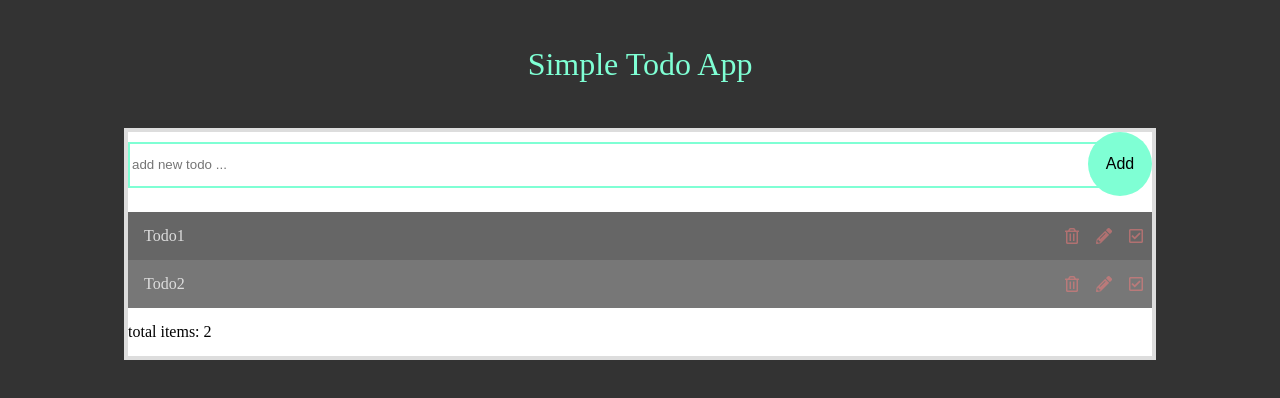
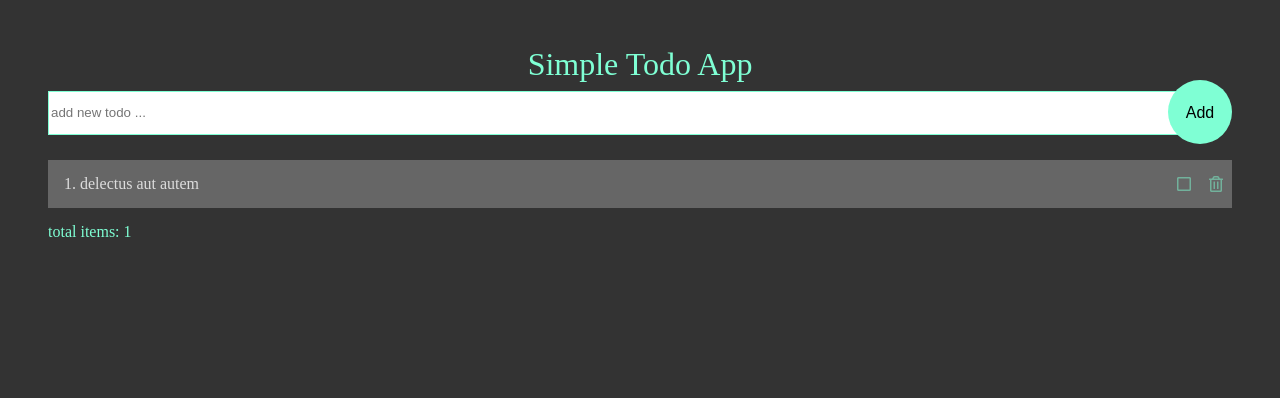
Before and after one commit to WWWCourses/todoApp_vanillaJS, a plain HTML site: page src/index.html in a window 1280 px wide. Drawn offline with nearby package versions, Linux system fonts and the light colour scheme.

Commit message:
with hardcoded todo data

```diff
--- a/src/index.html
+++ b/src/index.html
@@ -17,22 +17,19 @@
 				<input type="text" autofocus placeholder="add new todo ...">
 				<button class="todo-add-btn" type="button">Add</button>
 			</div>
-            <ul class="todo-items">
-                <li data-id="1">
-                    <span>Todo1</span>
-                    <div class="action-icon complete"><i class="far fa-check-square"></i></div>
-                    <div class="action-icon edit"><i class="fas fa-pencil-alt"></i></div>
-                    <div class="action-icon remove"><i class="far fa-trash-alt"></i></div>
-                </li>
-                <li data-id="2">
-                    <span>Todo2</span>
-                    <div class="action-icon complete"><i class="far fa-check-square"></i></div>
-                    <div class="action-icon edit"><i class="fas fa-pencil-alt"></i></div>
-                    <div class="action-icon remove"><i class="far fa-trash-alt"></i></div>
-                </li>
+
+			<ul class="todo-list-items">
+				<!-- This will be generated by JS for each todo item -->
+				<!-- <li data-id=${todo.id}>
+					<span>${todo.title}</span>
+					<div class="removeTodo"><i class="far fa-trash-alt"></i></div>
+				</li> -->
 			</ul>
-            <div class="todos-total">total items: <span class="output">2</span></div>
+			<div class="todos-total">total items: <span class="output"></span></div>
 		</main>
+		<footer></footer>
 	</div>
+
+	<script src="todoApp.js"></script>
 </body>
 </html>
--- a/src/main.css
+++ b/src/main.css
@@ -1,13 +1,15 @@
-body{
+.page{
+	height: 100vh;
 	background: #333;
-    padding-top: 3em;
+	padding: 3em;
+	box-sizing:border-box;
 }
 header{
 	font-size: 2em;
-    color: #7fffd4;
+	color: aquamarine;
 	text-align: center;
 }
-.todo-app{
+.todoApp{
 	width: 80%;
 	margin: 3em auto;
 	border: .3em solid #DDD;
@@ -22,85 +24,96 @@ header{
 .todo-add>input{
 	width: 98%;
 	height: 3em;
-    border: 1px solid #7fffd4;
-    outline: none;
+	border: 1px solid aquamarine;
+	outline: aquamarine;
 }
 .todo-add>input:focus{
-    border-width: 2px;
+	border: 1px solid aquamarine;
 }
 .todo-add>.todo-add-btn{
+	display: inline-block;
 	position: absolute;
 	top: 0; right: 0;
 	width: 4em;
 	height: 4em;
+	line-height: 4em;
+	vertical-align: middle;
+	text-align: center;
 	font-size: 1em;
-    background: #7fffd4;
+	margin-left: -3em;
 	border-radius: 100%;
+	background: aquamarine;
 	border: none;
 	outline: none;
 	cursor: pointer;
+	box-sizing: border-box;
 }
 .todo-add>.todo-add-btn:focus, .todo-add>.todo-add-btn:hover{
 	box-shadow: 2px 2px 5px 4px #7FDDC4;
 }
-
-.todo-items{
+.todo-list-items{
 	margin-top: 1em;
+	/* border: 2px solid red; */
 }
-.todo-items li{
+.todo-list-items li{
 	width: 100%;
+	height: 3em;
 	line-height: 3em;
+	vertical-align: middle;
 	padding-left: 1em;
+	/* padding-right: 1em; */
 	box-sizing: border-box;
+	clear: both;
 	background: #666;
 	color: #DDD;
 }
-.todo-items li:nth-child(2n){
+.todo-list-items li:hover{
+	font-weight: bold;
+	color: #FFF;
+}
+.todo-list-items li:nth-child(2n){
 	background: #777;
 }
-.todo-items li:hover{
-    font-weight: bold;
-    color: #FFF;
-    background: #888;
-    /* cursor: pointer; */
+
+.todo-list-items li .title{
+	cursor: pointer;
 }
-.action-icon{
+
+.todo-remove,.editTodo, .todo-togle-complete{
 	float: right;
 	width: 2em;
 	height: 100%;
 	text-align: center;
 	box-sizing: border-box;
-    color: #FF7E7E;
-    /* border:1px solid red; */
+	/* color: #FF7E7E; */
+	color: aquamarine;
 }
-.action-icon:hover{
+.todo-remove:hover, .editTodo:hover, .todo-togle-complete:hover{
 	cursor: pointer;
 }
 
-
 /* stretch icon to containing div */
-.action-icon i{
+.todo-remove i, .editTodo i,.todo-togle-complete i{
 	display: block;
 	width: 100%;
 	height: 100%;
 	opacity: .7;
-    /* border:3px solid green; */
 }
-.action-icon i::before{
+.todo-remove i::before, .editTodo i::before,.todo-togle-complete i::before{
 	vertical-align: middle;
 	line-height: 3em;
 	opacity: .7;
 }
 
-.action-icon:hover i::before{
+.todo-remove:hover i::before, .editTodo:hover i::before, .todo-togle-complete:hover i::before{
 	opacity: 1;
-    font-weight: bold;
 }
 
 .todos-total{
 	line-height: 3em;
+    color: aquamarine;
 }
-
 .completed{
-    text-decoration: line-through;
+	text-decoration: double line-through #666;
+	opacity:0.6;
 }
--- /dev/null
+++ b/src/todoApp.js
@@ -0,0 +1,132 @@
+// ~~~~~~~~~~~~~~~~~~~~~~~~~~~~~~~~~~~~~~~~~~~~~
+// define variables and functions
+// ~~~~~~~~~~~~~~~~~~~~~~~~~~~~~~~~~~~~~~~~~~~~~
+const displayTodoItemsCount = function displayTodoItemsCount(todos) {
+	let count = todos.length || 0;
+	nodes.totalItemsCount.innerHTML = count;
+}
+
+const renderTodos = function renderTodos(todos) {
+	// clean current todos:
+	nodes.todoItems.innerHTML = '';
+
+	// add todo item at the end
+	todos.forEach( todo => {
+		nodes.todoItems.innerHTML += `
+		<li data-id=${todo.id} class="${todo.completed?'completed':''}">
+			<span class="todoID">${todo.id}.</span>
+			<span>${todo.title}</span>
+			<div class="todo-remove"><i class="far fa-trash-alt"></i></div>
+			<div class="todo-togle-complete"><i class="far ${todo.completed ? 'fa-check-square':'fa-square'}"></i></div>
+		</li>
+		`;
+	})
+
+	// clear input text
+	nodes.addTodoInput.value = '';
+
+	// focus on input for new todo:
+	nodes.addTodoInput.focus();
+
+	displayTodoItemsCount(todos);
+}
+
+
+const addTodo = function addTodo() {
+	// get the input text
+	const todoText = nodes.addTodoInput.value;
+
+	// TODO: do not addTodo on empty input
+
+	// create the new todo object
+	const newTodo = {
+		"id": todos[todos.length-1]?.id +1 || 1, // in real app will be done by the server
+		"title": todoText,
+		"completed": false,
+	};
+
+	// change local state
+	todos = [...todos, newTodo];
+
+	// update UI on state change:
+	renderTodos(todos);
+}
+const removeTodo = function removeTodo(todoID) {
+	// change local state:
+	todos = todos.filter(todo=> todo.id !== todoID)
+
+	// update UI on state change:
+	renderTodos(todos);
+}
+
+const toggleComplete = function toggleComplete(todoID) {
+	// console.log(`todoID: ${todoID}`);
+	//get todo object to be patched
+	let todo = todos.filter(todo=>todo.id===todoID)[0];
+
+	// change local state:
+	todo.completed = !todo.completed;
+
+	// update UI on state change:
+	renderTodos(todos);
+}
+
+
+// DOM cache:
+const nodes = {
+	'todoItems': document.querySelector('ul.todo-list-items'),
+	'addTodoInput': document.querySelector('.todo-add>input'),
+	'addTodoBtn': document.querySelector('.todo-add>.todo-add-btn'),
+	'totalItemsCount': document.querySelector('.todo-app .todos-total>.output')
+}
+
+
+
+// initial todos (local state)
+
+let todos = [
+	{
+	  "id": 1,
+	  "title": "delectus aut autem",
+	  "completed": false
+	}
+];
+
+// ~~~~~~~~~~~~~~~~~~~~~~~~~~~~~~~~~~~~~~~~~~~~~
+// attach events
+// ~~~~~~~~~~~~~~~~~~~~~~~~~~~~~~~~~~~~~~~~~~~~~
+window.addEventListener('DOMContentLoaded', function (e) {
+	renderTodos(todos)
+});
+
+//// add Todo Item
+// TODO: do not addTodo on empty input
+
+// on Add button click
+nodes.addTodoBtn.addEventListener('click', function (e) {
+	addTodo();
+});
+// on 'enter' key pressed:
+nodes.addTodoInput.addEventListener('keypress', function(e) {
+	if(e.keyCode === 13){
+		addTodo();
+	}
+})
+
+// on remove or completed:
+nodes.todoItems.addEventListener('click', function todoItemsClickHandler(e) {
+	// console.dir(e.target);
+
+	// get the LI element which contains the icon being clicked on, inorder to get the id of the todo (check HTML in renderTodos() to see the structure)
+	const li = e.target.parentElement.parentElement;
+	const id = li.dataset.id*1;
+
+
+	if( e.target.classList.contains('fa-trash-alt')){
+		// if user have clicked the trash icon:
+		removeTodo(id)
+	}else if( e.target.classList.contains('fa-check-square')|| e.target.classList.contains('fa-square')){
+		// if user have clicked the completed icon:
+		toggleComplete(id)
+	}
+})
```
Also changed, not shown: Readme.md, TodoAppDemo.gif (added), todoAppDemoWithServer.gif (added), 1 other file. Lines whose indentation alone changed are shown as unchanged.
